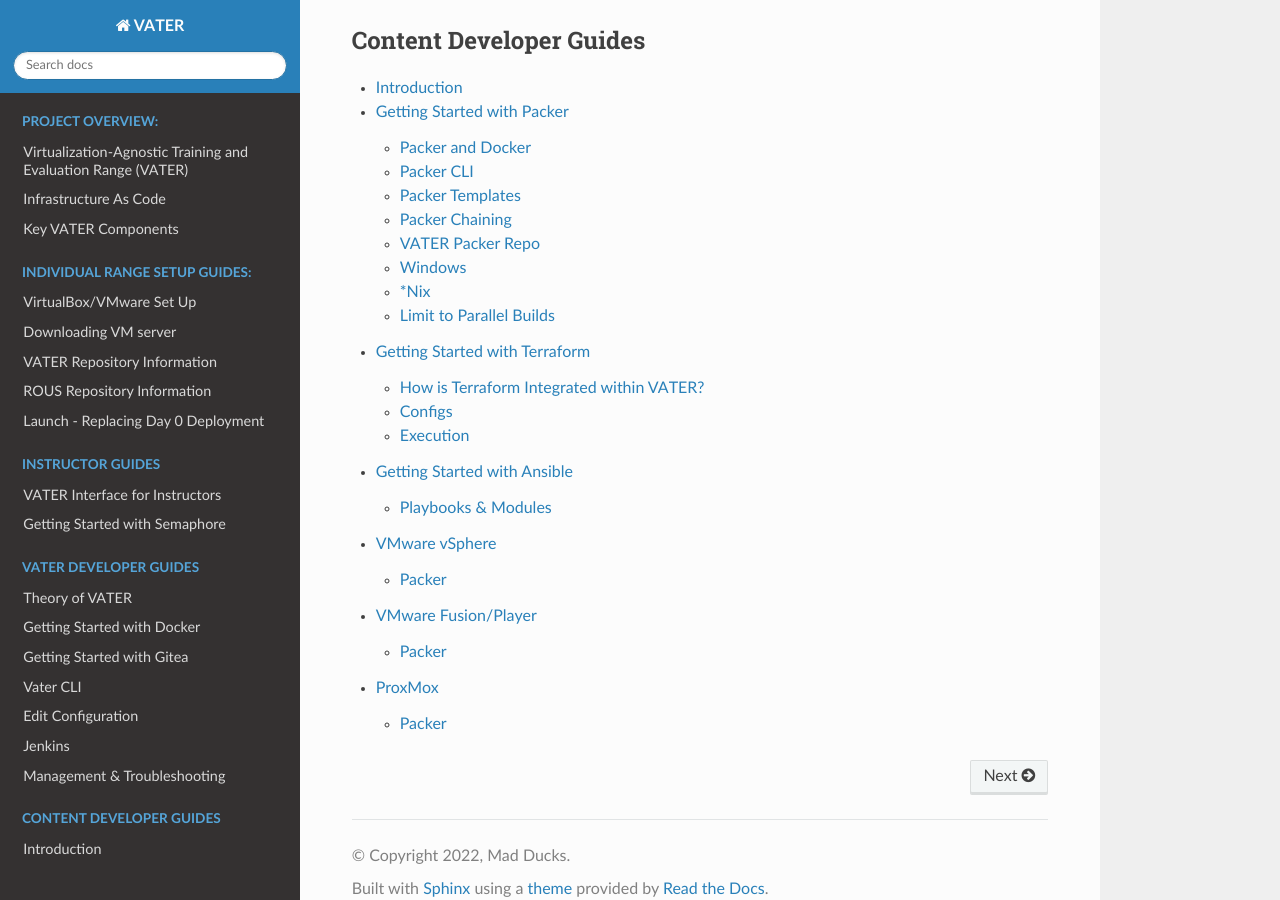
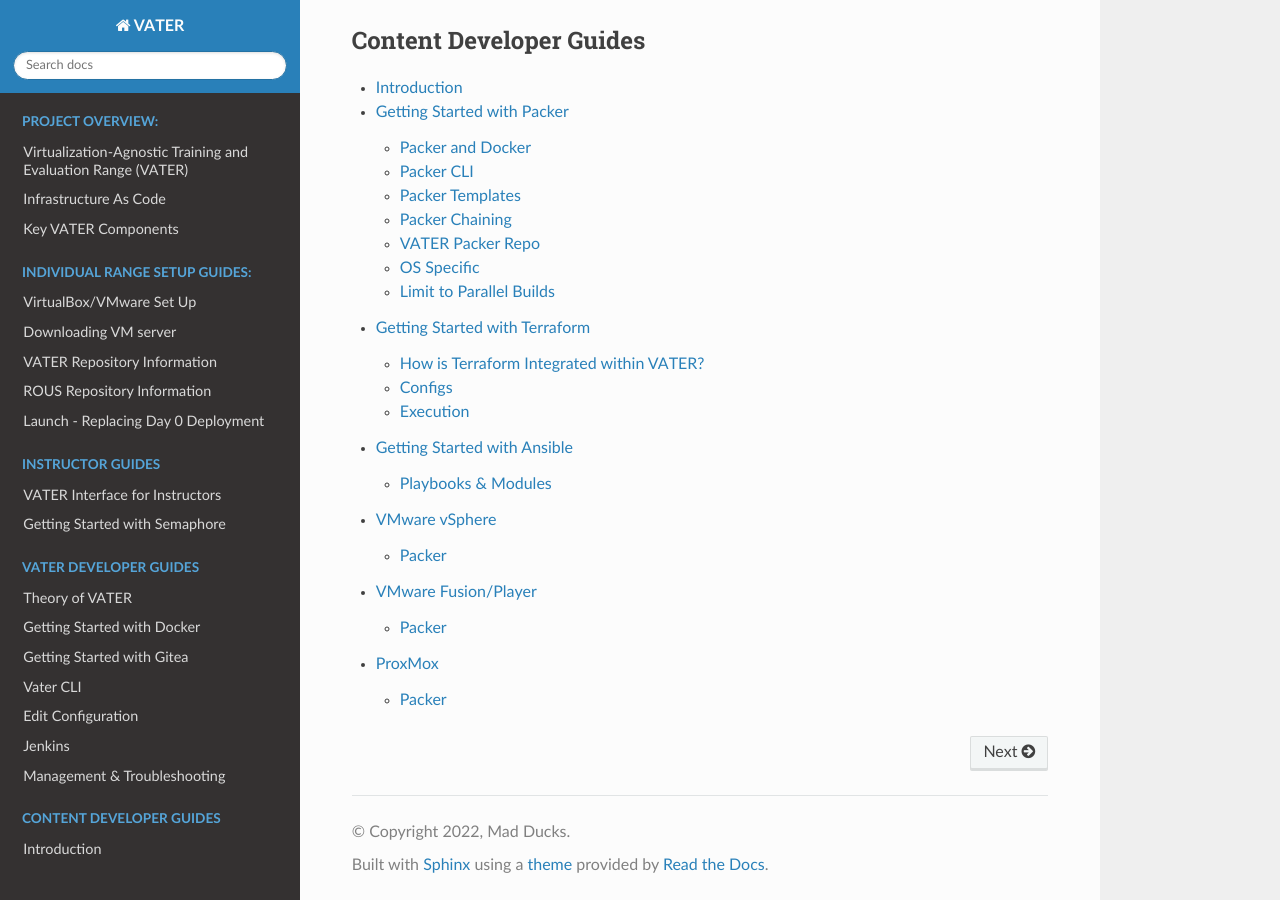
Before and after one commit to dev4vater/vater, a Sphinx documentation site: the page built from docs/source/index.rst, in a window 1280 px wide and 900 px high, scrolled down 1418 px. Built offline with Sphinx 7.4.7 and the Read the Docs theme 2.0.0, drawn with Linux system fonts in a browser that asks for light colours.

Commit message:
Update packer.rst

```diff
--- a/docs/source/packer.rst
+++ b/docs/source/packer.rst
@@ -13,7 +13,7 @@
 
  `Installing Packer <https://learn.hashicorp.com/tutorials/packer/get-started-install-cli?in=packer/docker-get-started>`__
 
- `Terminology <https://www.packer.io/docs/terminology>`__
+`Terminology <https://www.packer.io/docs/terminology>`__
 
 Packer and Docker
 ~~~~~~~~~~~~~~~~~
@@ -24,7 +24,9 @@
 
 The Docker builder must run on a machine that has Docker Engine installed. The builder only works on machines that support Docker and does not support running on a Docker remote host.
 
-More Information: `Docker Builder <https://www.packer.io/plugins/builders/docker>`_
+More Information:
+
+- `Docker Builder <https://www.packer.io/plugins/builders/docker>`_
 
 Packer CLI
 ~~~~~~~~~~
@@ -60,23 +62,18 @@
 
 `Pack_Everything <https://github.com/rylagek/pack_everything>`__
 
-Windows
+OS Specific
 ~~~~~~~
 
-`Windows Walkthrough <https://www.danielmartins.online/post/hashicorp-packer-build-hcl-windows-10-pro-using-vmware-vsphere-iso-builder>`__
+Windows
+
+- `Windows Walkthrough <https://www.danielmartins.online/post/hashicorp-packer-build-hcl-windows-10-pro-using-vmware-vsphere-iso-builder>`__
 
 *Nix
-~~~~~~~
 
-cloud-init (ubuntu 20.04+)
+- **cloud-init (ubuntu 20.04+)**: `Blog <https://beryju.org/blog/automating-ubuntu-server-20-04-with-packer>`__ and `Code <https://github.com/BeryJu/infrastructure/tree/master/packer>`__
 
-- `Blog <https://beryju.org/blog/automating-ubuntu-server-20-04-with-packer>`__
-
-- `Code <https://github.com/BeryJu/infrastructure/tree/master/packer>`__
-
-kickstarter (rocky/centos)
-
-- `Rocky8 example <https://github.com/eaksel/packer-Rocky8>`__
+- **kickstarter (rocky/centos)**: `Rocky8 example <https://github.com/eaksel/packer-Rocky8>`__
 
 Limit to Parallel Builds
 ~~~~~~~~~~~~~~~~~~~~~~~~
```
